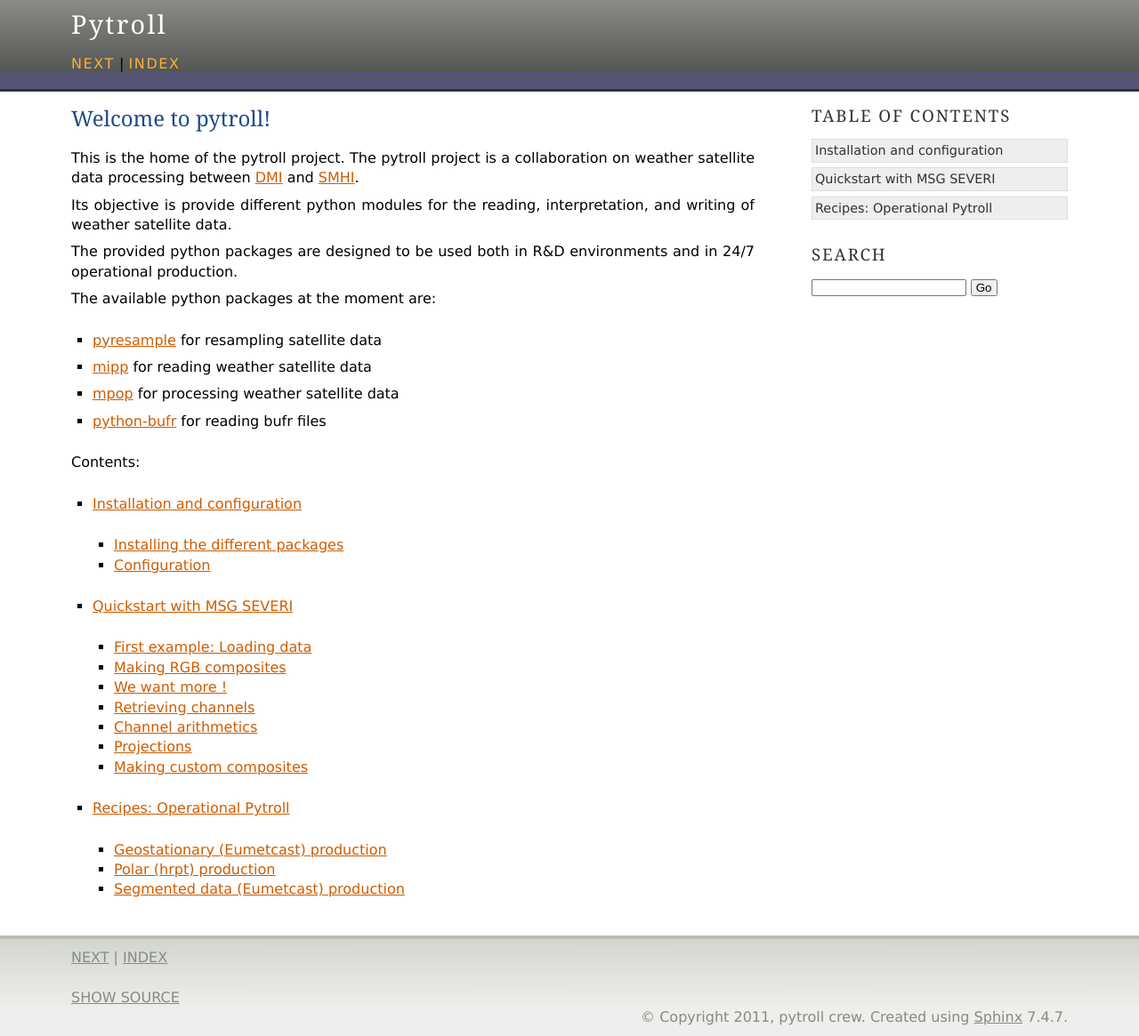
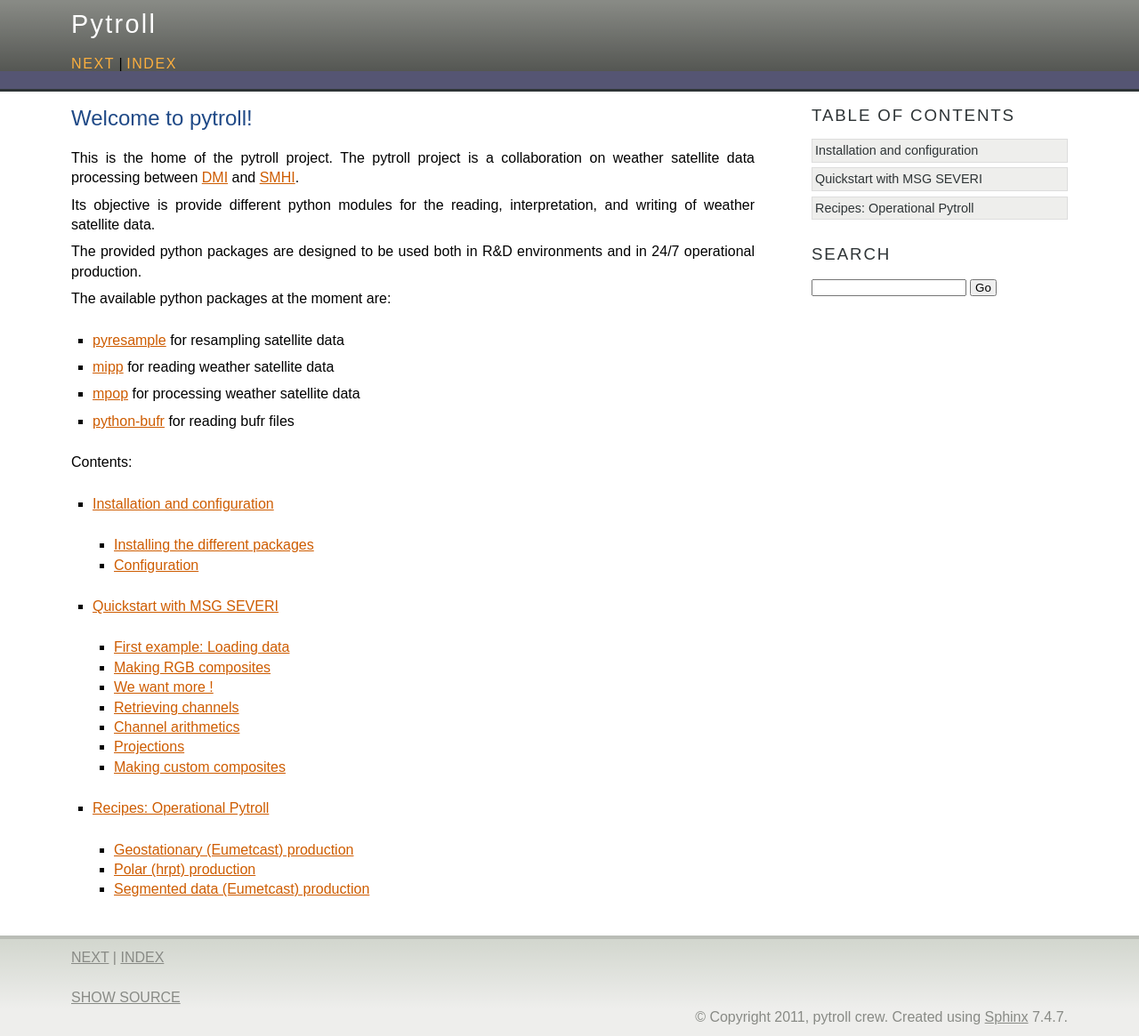
Before and after one commit to pytroll/pytroll, a Sphinx documentation site: the page built from web/source/index.rst, in a window 1280 px wide. Shown: the whole page at 89% size. Built offline with Sphinx 7.4.7, drawn with Linux system fonts in a browser that asks for light colours; formulas are drawn with MathJax 3.

Commit message:
Using Sans-serif font type

```diff
--- a/web/source/conf.py
+++ b/web/source/conf.py
@@ -96,7 +96,10 @@ html_theme = 'agogo'
 # Theme options are theme-specific and customize the look and feel of a theme
 # further.  For a list of options available for each theme, see the
 # documentation.
-#html_theme_options = {}
+#html_theme_options = {'sidebarwidth': '20'}
+html_theme_options = {'bodyfont': 'Sans-serif',
+                      'headerfont': 'Sans-serif'}
+
 
 # Add any paths that contain custom themes here, relative to this directory.
 #html_theme_path = []
```
